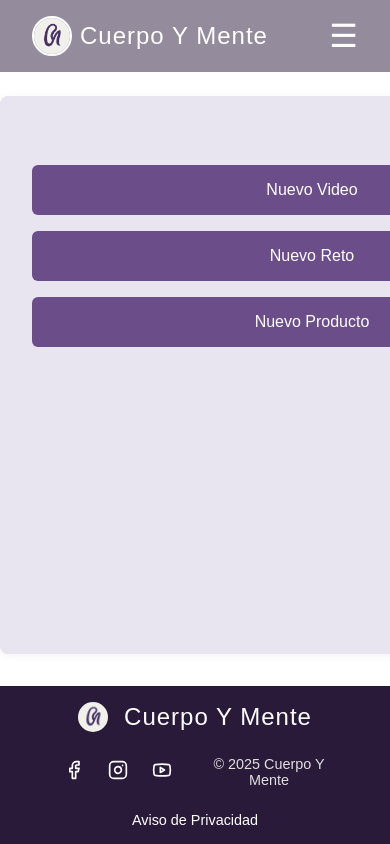
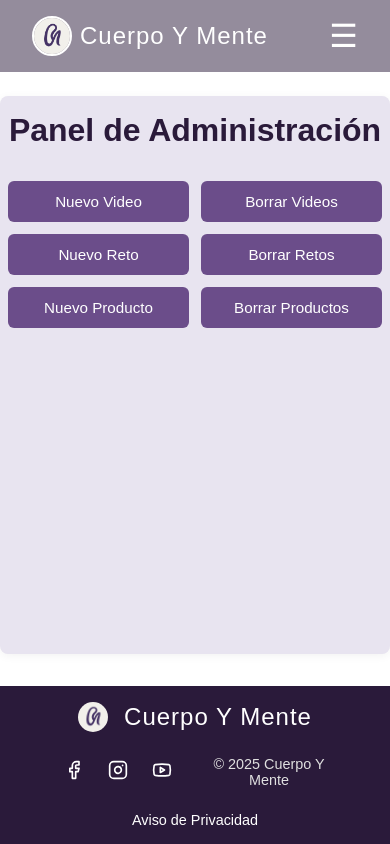
Before and after one commit to CuerpoYMente/CuerpoYMente, a React (Vite) app: page /admin in a window 390 px wide. Built offline with nearby package versions, Linux system fonts and the light colour scheme.

Commit message:
Implementación Admin.jsx responsive

```diff
--- a/src/components/CrudManager.jsx
+++ b/src/components/CrudManager.jsx
@@ -81,15 +81,17 @@ export default function CrudManager({
 
   return (
     <Wrapper>
-      <Search
-        type="text"
-        placeholder={`Buscar ${label.toLowerCase()}...`}
-        value={filter}
-        onChange={e=>setFilter(e.target.value)}
-      />
+
 
       {showList && (
+
         <List>
+          <Search
+            type="text"
+            placeholder={`Buscar ${label.toLowerCase()}...`}
+            value={filter}
+            onChange={e=>setFilter(e.target.value)}
+          />
             {filtered.map((item, idx) => (
             <ListItem key={`${getItemId(item)}-${idx}`}>
                 <ItemLabel>{renderItem(item)}</ItemLabel>
--- a/src/pages/Admin.jsx
+++ b/src/pages/Admin.jsx
@@ -122,15 +122,19 @@ const Container = styled.div`
 
 const Main = styled.main`
   flex: 1;
-  width: 50%;              // ocupa todo el ancho disponible
-  max-width: 1400px;        // o el valor que prefieras (más que 1000px)
-  min-width: 1200px;        // opcional, para evitar que se haga pequeño
+  width: 100%;
+  max-width: 1200px;
   margin: 6rem auto 2rem;
-  padding: 0 2rem;
+  padding: 1rem;
   background-color: ${colors.purplePale};
   border-radius: 8px;
   box-shadow: 0 2px 10px rgba(0,0,0,0.05);
+
+  @media (max-width: 768px) {
+    padding: 1rem 0.5rem;
+  }
 `
+
 
 
 const Title = styled.h2`
@@ -142,19 +146,25 @@ const Title = styled.h2`
 
 const Grid = styled.div`
   display: grid;
-  grid-template-columns: repeat(2, 1fr);
-  gap: 1rem;
+  grid-template-columns: repeat(auto-fit, minmax(160px, 1fr));
+  gap: 0.75rem;
   margin-bottom: 2rem;
 `
 
+
+
 const ActionButton = styled.button`
-  padding: 1rem;
+  width: 100%;
+  padding: 0.75rem;
+  font-size: 0.95rem;
   background-color: ${colors.purpleLight};
   color: white;
   border: none;
   border-radius: 6px;
-  font-size: 1rem;
   cursor: pointer;
   transition: background 0.2s;
-  &:hover { background-color: ${colors.purpleMedium}; }
+
+  &:hover {
+    background-color: ${colors.purpleMedium};
+  }
 `
```
